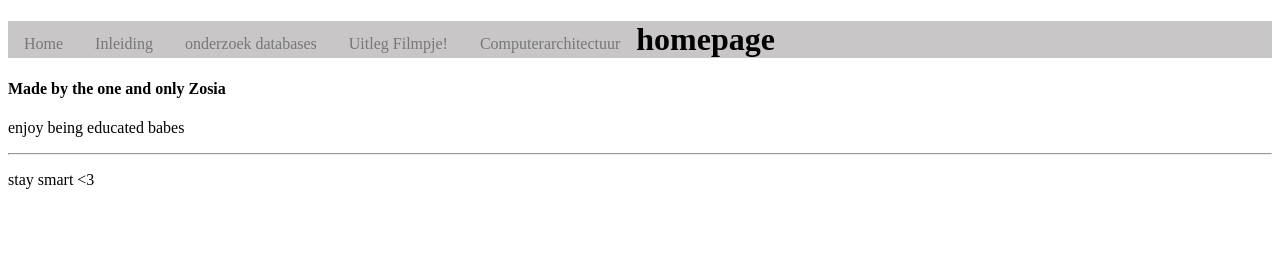
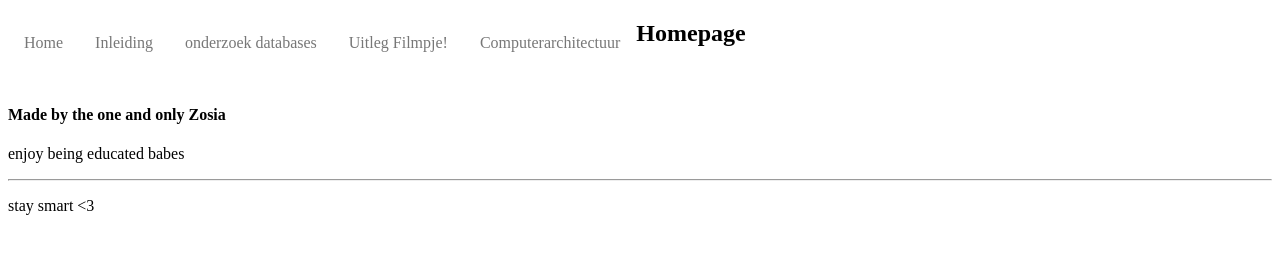
Before and after one commit to zosiaab/zosiaab.github.io, a plain HTML site: page index.html in a window 1280 px wide. Drawn offline with Linux system fonts and the light colour scheme.

Commit message:
lfolofkof

```diff
--- a/index.html
+++ b/index.html
@@ -35,13 +35,11 @@
 
   </header>
 
-  <head>
-    <h1 style="background-color:#c9c6c7">homepage</h1>
-  </head>
 
 
    <article>
-
+  <h1>Homepage</h1>
+  <br>
     <h4> Made by the one and only Zosia</h4>
     <p> enjoy being educated babes</p>
     <hr>
```
Also changed, not shown: fysiekelaag.html (+4 -1 lines).
